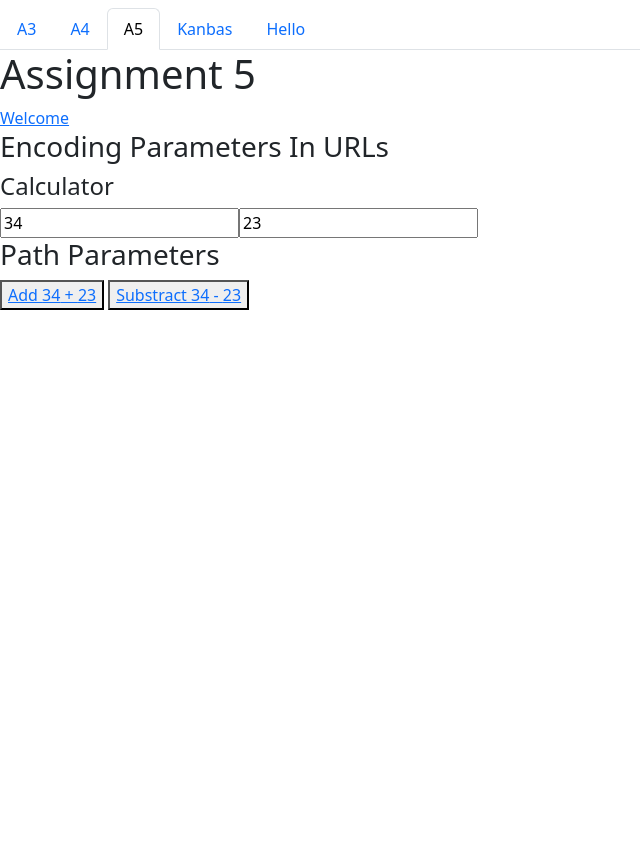
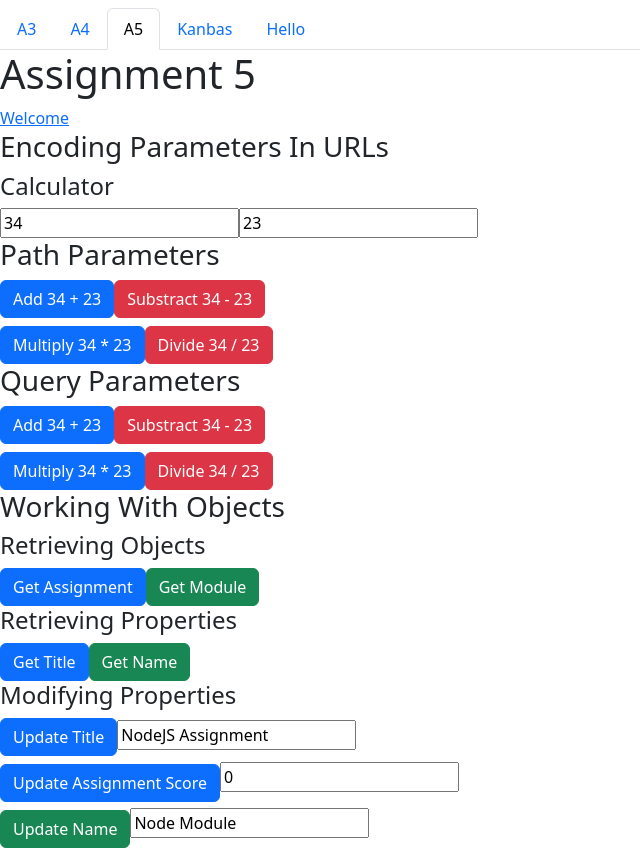
Before and after one commit to gracelemelin/kanbas-react-web-app, a React (Create React App) app: page /#/Labs/a5 in a window 1280 px wide. Shown: the whole page, without its empty margins (0-640 px from the left). Before the commit the page ends 800 px from the top, so only its background shows below. Built offline with nearby package versions, Linux system fonts and the light colour scheme.

Commit message:
continued working on lab

```diff
--- a/src/Labs/a5/EncodingParametersInURLs.tsx
+++ b/src/Labs/a5/EncodingParametersInURLs.tsx
@@ -11,16 +11,44 @@ function EncodingParametersInURLs() {
             <input type="number"
                 onChange={(e: any) => setB(e.target.value)} value={b} />
             <h3>Path Parameters</h3>
-            <button className="me-1">
-                <a href={`http://localhost:4000/a5/add/${a}/${b}`}>
+
+                <a className="btn btn-primary" href={`http://localhost:4000/a5/add/${a}/${b}`}>
+                    Add {a} + {b}
+                </a>
+
+                <a className="btn btn-danger" href={`http://localhost:4000/a5/subtract/${a}/${b}`}>
+                    Substract {a} - {b}
+                </a>
+                <br/>
+                <a className="btn btn-primary mt-2" href={`http://localhost:4000/a5/multiply/${a}/${b}`}>
+                    Multiply {a} * {b}
+                </a>
+
+                <a className="btn btn-danger mt-2" href={`http://localhost:4000/a5/divide/${a}/${b}`}>
+                    Divide {a} / {b}
+                </a>
+
+
+            <h3>Query Parameters</h3>
+            <a className="btn btn-primary"
+                href={`http://localhost:4000/a5/calculator?operation=add&a=${a}&b=${b}`}>
                 Add {a} + {b}
-            </a></button>
-
-            <button>
-            <a href={`http://localhost:4000/a5/subtract/${a}/${b}`}>
+            </a>
+            <a className="btn btn-danger"
+                href={`http://localhost:4000/a5/calculator?operation=subtract&a=${a}&b=${b}`}>
                 Substract {a} - {b}
             </a>
-            </button>
+            <br/>
+            <a className="btn btn-primary mt-2"
+                href={`http://localhost:4000/a5/calculator?operation=multiply&a=${a}&b=${b}`}>
+                Multiply {a} * {b}
+            </a>
+            <a className="btn btn-danger mt-2"
+                href={`http://localhost:4000/a5/calculator?operation=divide&a=${a}&b=${b}`}>
+                Divide {a} / {b}
+            </a>
+
+
 
         </div>
     );
--- /dev/null
+++ b/src/Labs/a5/WorkingWithObjects.tsx
@@ -0,0 +1,68 @@
+import React, { useState } from "react";
+function WorkingWithObjects() {
+    const [assignment, setAssignment] = useState({
+        id: 1, title: "NodeJS Assignment",
+        description: "Create a NodeJS server with ExpressJS",
+        due: "2021-10-10", completed: false, score: 0,
+    });
+    const [module, setModule] = useState({
+        id: 2, name: "Node Module",
+        description: "A Node Module",
+        course: "CS123",
+    })
+    const ASSIGNMENT_URL = "http://localhost:4000/a5/assignment"
+    const MODULE_URL = "http://localhost:4000/a5/module"
+    return (
+        <div>
+            <h3>Working With Objects</h3>
+            <h4>Retrieving Objects</h4>
+            <a className="btn btn-primary" href="http://localhost:4000/a5/assignment">
+                Get Assignment
+            </a>
+            <a className="btn btn-success" href="http://localhost:4000/a5/module">
+                Get Module
+            </a>
+
+            <h4>Retrieving Properties</h4>
+            <a className="btn btn-primary" href="http://localhost:4000/a5/assignment/title">
+                Get Title
+            </a>
+            <a className="btn btn-success" href="http://localhost:4000/a5/module/name">
+                Get Name
+            </a>
+
+            <h4>Modifying Properties</h4>
+            <a className="btn btn-primary" href={`${ASSIGNMENT_URL}/title/${assignment.title}`}>
+                Update Title
+            </a>
+            <input type="text"
+                onChange={(e) => setAssignment({
+                    ...assignment,
+                    title: e.target.value
+                })}
+                value={assignment.title} />
+                <br/>
+            <a className="btn btn-primary mt-2" href={`${ASSIGNMENT_URL}/score/${assignment.score}`}>
+                Update Assignment Score
+            </a>
+            <input type="number"
+                onChange={(e: any) => setAssignment({
+                    ...assignment,
+                    score: e.target.value
+                })}
+                value={assignment.score} />
+            <br />
+            <a className="btn btn-success mt-2" href={`${MODULE_URL}/name/${module.name}`}>
+                Update Name
+            </a>
+            <input type="text"
+                onChange={(e) => setModule({
+                    ...module,
+                    name: e.target.value
+                })}
+                value={module.name} />
+
+        </div>
+    );
+}
+export default WorkingWithObjects;
--- a/src/Labs/a5/index.tsx
+++ b/src/Labs/a5/index.tsx
@@ -1,4 +1,5 @@
 import EncodingParametersInURLs from "./EncodingParametersInURLs";
+import WorkingWithObjects from "./WorkingWithObjects";
 function Assignment5() {
     return (
         <div>
@@ -7,6 +8,7 @@ function Assignment5() {
                 Welcome
             </a>
             <EncodingParametersInURLs/>
+            <WorkingWithObjects/>
         </div>
     );
 }
```
